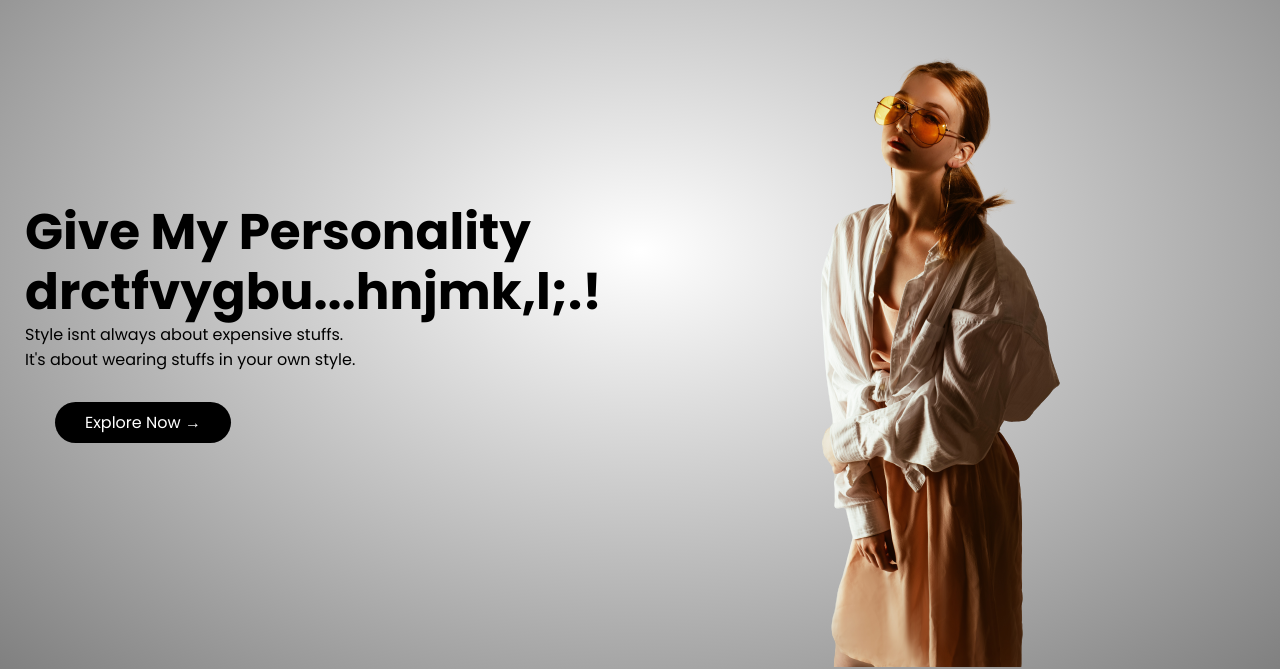
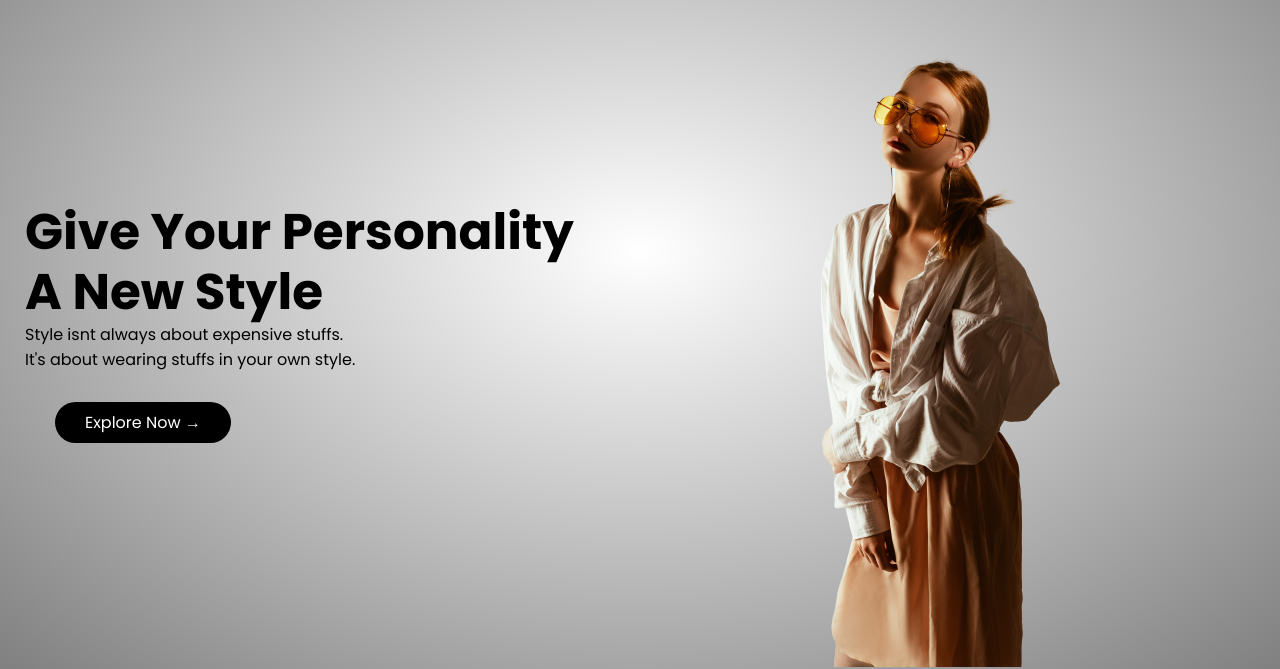
Before and after one commit to Ashish0321/Street-Legacy, a plain HTML site: page index.html in a window 1280 px wide. Shown: the part 167-836 px from the top of the page. Drawn offline with Linux system fonts and the light colour scheme.

Commit message:
naya commit

```diff
--- a/index.html
+++ b/index.html
@@ -37,7 +37,7 @@
 
         <div class="row">
             <div class="col-2">
-                <h1>Give My Personality<br>drctfvygbu...hnjmk,l;.!</h1>
+                <h1>Give Your Personality<br>A New Style</h1>
                 <p>Style isnt always about expensive stuffs.<br> It's about wearing stuffs in your own style.</p>
                 <a href="products.html" class="btn">Explore Now  &#8594;</a>
             </div>
```
